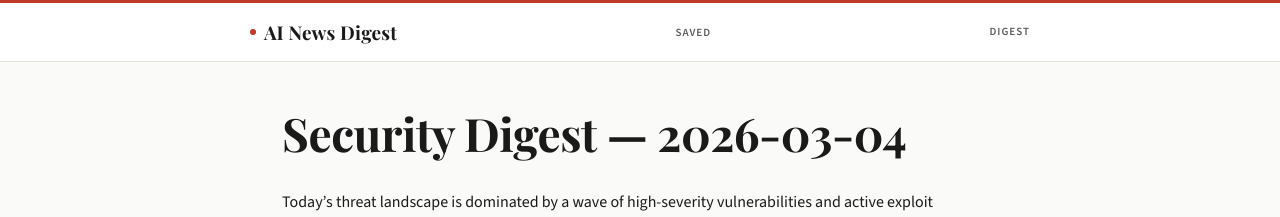
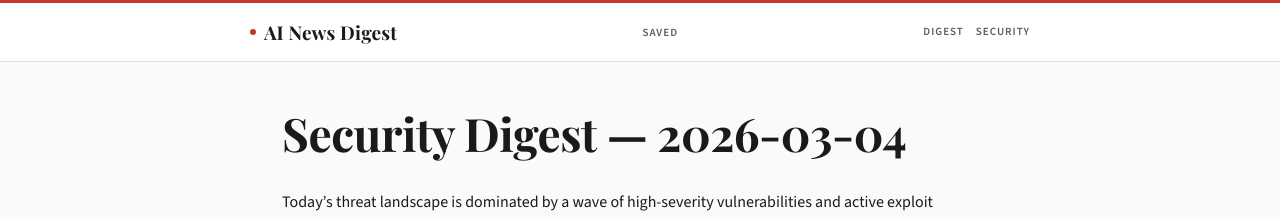
Before and after one commit to eddyariki/news-feed-digest, a Jekyll site: the page built from 2026-03-04/security.md, in a window 1280 px wide. Shown: the top 217 px of the page. Built offline with Jekyll 4.4.1, drawn with Linux system fonts in a browser that asks for light colours; some web fonts are replaced; our own code applies the rules of GitHub Pages for plain Markdown files.

Commit message:
Fix sibling nav: use page.path instead of URL matching
site.pages[].url does not include site.baseurl, so the where:'url'
check against a baseurl-prefixed string never matched. Switch to
where:'path' (e.g. '2026-03-03/papers.md') which is reliable
regardless of permalink settings. Fixes Papers/Security/Weekly tabs
not appearing in the digest page header nav.

Co-Authored-By: Claude Sonnet 4.6 <noreply@anthropic.com>

```diff
--- a/_layouts/default.html
+++ b/_layouts/default.html
@@ -647,11 +647,16 @@
     {% assign page_type = path_parts[1] %}
     {% if page_date contains '-' %}
     <nav class="sibling-nav">
-      {% assign digest_url = site.baseurl | append: '/' | append: page_date | append: '/digest' %}
-      {% assign papers_url = site.baseurl | append: '/' | append: page_date | append: '/papers' %}
+      {% assign digest_url   = site.baseurl | append: '/' | append: page_date | append: '/digest' %}
+      {% assign papers_url   = site.baseurl | append: '/' | append: page_date | append: '/papers' %}
       {% assign security_url = site.baseurl | append: '/' | append: page_date | append: '/security' %}
-      {% assign has_papers   = site.pages | where: 'url', papers_url   | first %}
-      {% assign has_security = site.pages | where: 'url', security_url | first %}
+      {% assign weekly_url   = site.baseurl | append: '/' | append: page_date | append: '/weekly' %}
+      {% assign papers_path   = page_date | append: '/papers.md' %}
+      {% assign security_path = page_date | append: '/security.md' %}
+      {% assign weekly_path   = page_date | append: '/weekly.md' %}
+      {% assign has_papers   = site.pages | where: 'path', papers_path   | first %}
+      {% assign has_security = site.pages | where: 'path', security_path | first %}
+      {% assign has_weekly   = site.pages | where: 'path', weekly_path   | first %}
       {% if page_type == 'digest' %}
         <span class="sibling-current">Digest</span>
       {% else %}
@@ -665,8 +670,6 @@
         {% if page_type == 'security' %}<span class="sibling-current">Security</span>
         {% else %}<a href="{{ security_url }}" class="sibling-link">Security</a>{% endif %}
       {% endif %}
-      {% assign weekly_url = site.baseurl | append: '/' | append: page_date | append: '/weekly' %}
-      {% assign has_weekly = site.pages | where: 'url', weekly_url | first %}
       {% if has_weekly %}
         {% if page_type == 'weekly' %}<span class="sibling-current">Weekly</span>
         {% else %}<a href="{{ weekly_url }}" class="sibling-link">Weekly</a>{% endif %}
```
